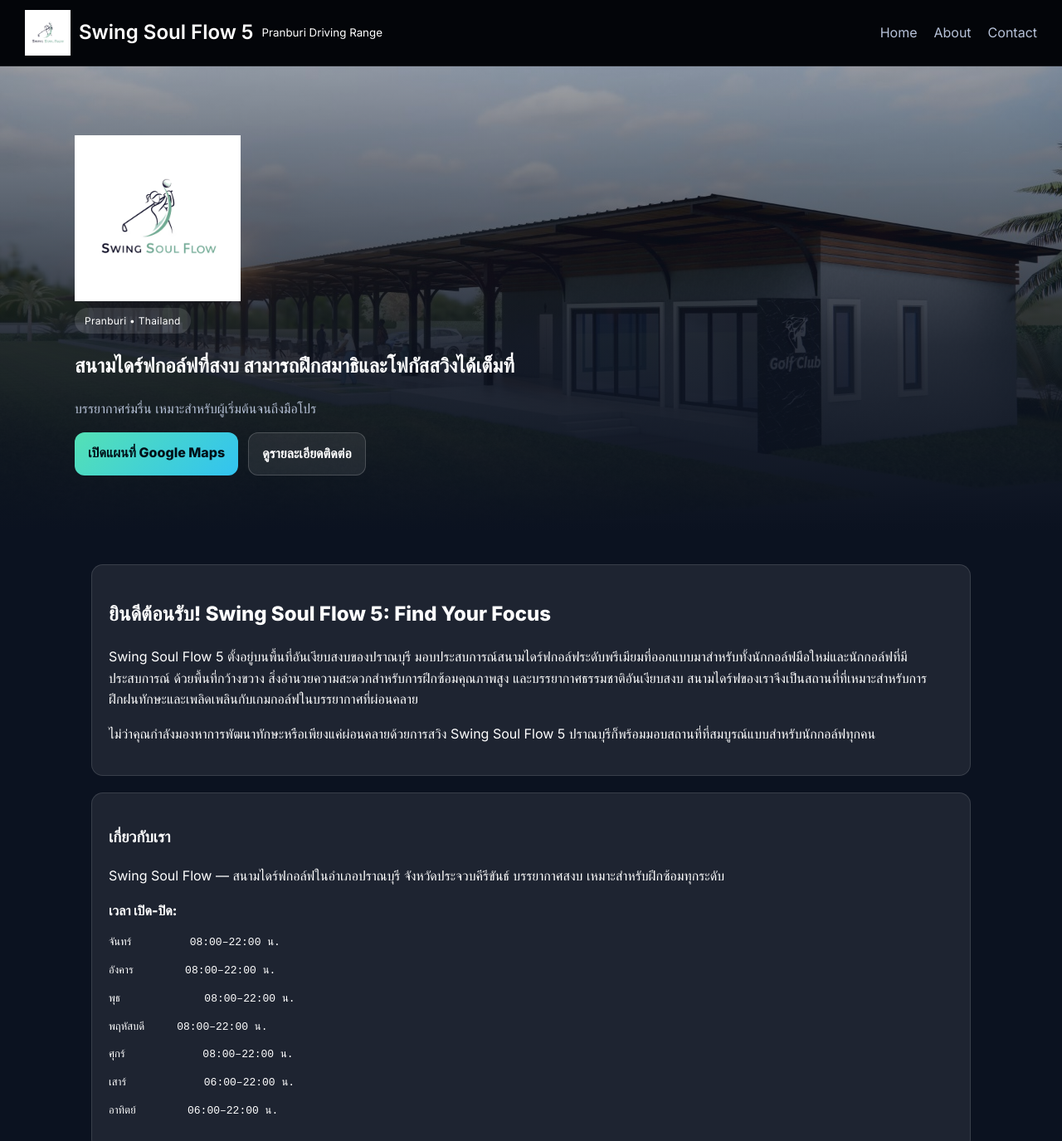
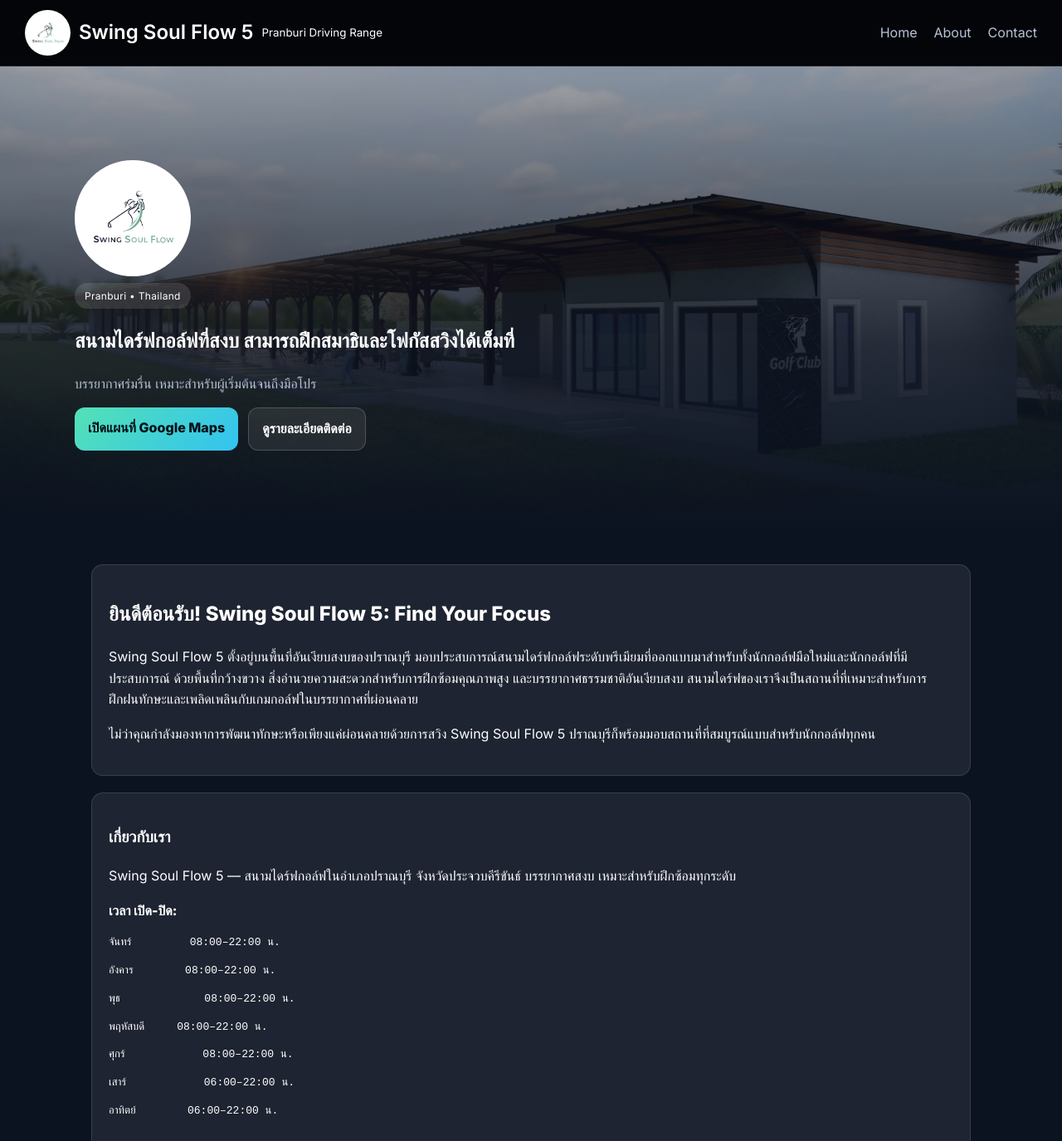
Before and after one commit to swingalbatross5-commits/swingsoulflow5, a plain HTML site: page index.html in a window 1280 px wide. Shown: the top 1375 px of the page at 83% size. Drawn offline with nearby package versions, Linux system fonts and the light colour scheme.

Commit message:
update code

```diff
--- a/index.html
+++ b/index.html
@@ -38,7 +38,8 @@
 
     <div class="hero-overlay">
       <div class="hero-inner">
-        <div><img src="Swing.png" alt="Swing Soul Flow Logo" width="200" height="200" ></div>
+        <div>
+          <img src="Swing.png" alt="Swing Soul Flow Logo" class="logo-mid" width="140" height="140"></div>
         <span class="kicker">Pranburi • Thailand</span>
         <h1>สนามไดร์ฟกอล์ฟที่สงบ สามารถฝึกสมาธิและโฟกัสสวิงได้เต็มที่</h1>
         <p class="lead">บรรยากาศร่มรื่น เหมาะสำหรับผู้เริ่มต้นจนถึงมือโปร</p>
@@ -66,7 +67,7 @@
 
     <section id="about" class="card">
       <h3>เกี่ยวกับเรา</h3>
-      <p>Swing Soul Flow — สนามไดร์ฟกอล์ฟในอำเภอปราณบุรี จังหวัดประจวบคีรีขันธ์ บรรยากาศสงบ เหมาะสำหรับฝึกซ้อมทุกระดับ</p>
+      <p>Swing Soul Flow 5 — สนามไดร์ฟกอล์ฟในอำเภอปราณบุรี จังหวัดประจวบคีรีขันธ์ บรรยากาศสงบ เหมาะสำหรับฝึกซ้อมทุกระดับ</p>
       <p><strong>เวลา เปิด-ปิด:</strong><br>
         <pre>จันทร์         08:00–22:00 น.</pre>
         <pre>อังคาร        08:00–22:00 น.</pre>
@@ -88,7 +89,7 @@
     <p><strong>แผนที่:</strong> <a class="badge" href="https://maps.app.goo.gl/NzSiyAojHpTAnynQ7" target="_blank" rel="noopener">Google Maps</a></p>
   </div>
   <div class="contact-image">
-    <img src="Swing.png" alt="แผนที่หรือภาพประกอบ" style="max-width:220px; border-radius:12px;">
+    <img src="Swing.png" alt="แผนที่หรือภาพประกอบ" style="max-width:150px; border-radius:12px;">
   </div>
 </section>
 
@@ -103,7 +104,7 @@
       <a href="https://www.tiktok.com/@swingsoulflow"><ion-icon name="logo-tiktok" size="large" ></ion-icon></a>
       <a href="https://x.com/swingsoulflow5"><ion-icon name="logo-twitter" size="large" ></ion-icon></a>
     </section>
-  © <span id="y"></span> Swing Soul Flow — Pranburi Driving Range
+  © <span id="y"></span> Swing Soul Flow 5 — Pranburi Driving Range
   <span class="footer-social">
     <a href="https://www.facebook.com/profile.php?id=61579070145808" target="_blank" aria-label="Facebook"><i class="fab fa-facebook fa-lg"></i></a>
     <a href="https://www.instagram.com/swingsoulflow/" target="_blank" aria-label="Instagram"><i class="fab fa-instagram fa-lg"></i></a>
--- a/style.css
+++ b/style.css
@@ -21,7 +21,14 @@
 
 .logo {
   height: 55px;
+  border-radius: 50%;
+  object-fit: cover;
 }
+.logo-mid {
+  border-radius: 50%;
+  object-fit: cover;
+}
+
 
 .site-title {
   font-size: 1.5rem;
```
